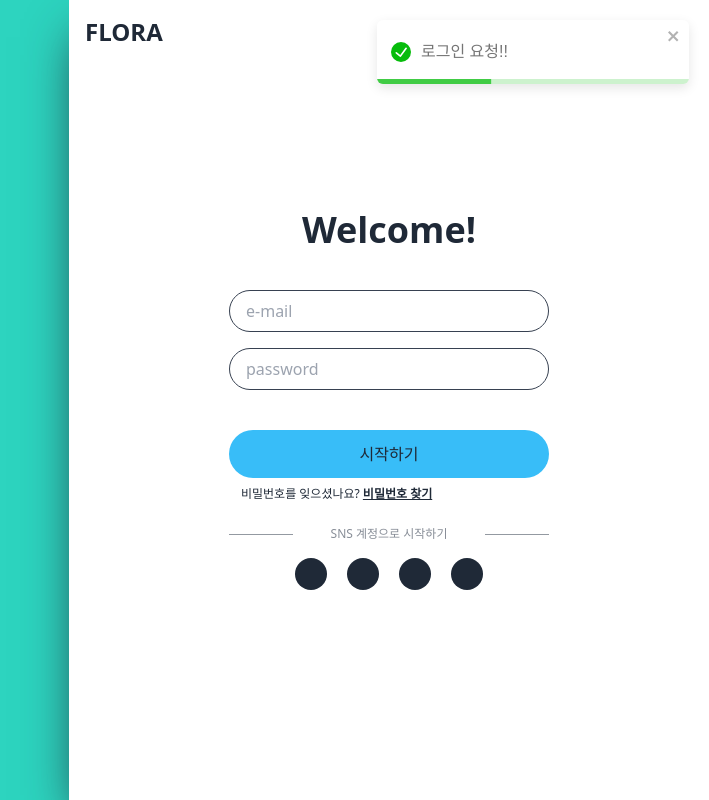
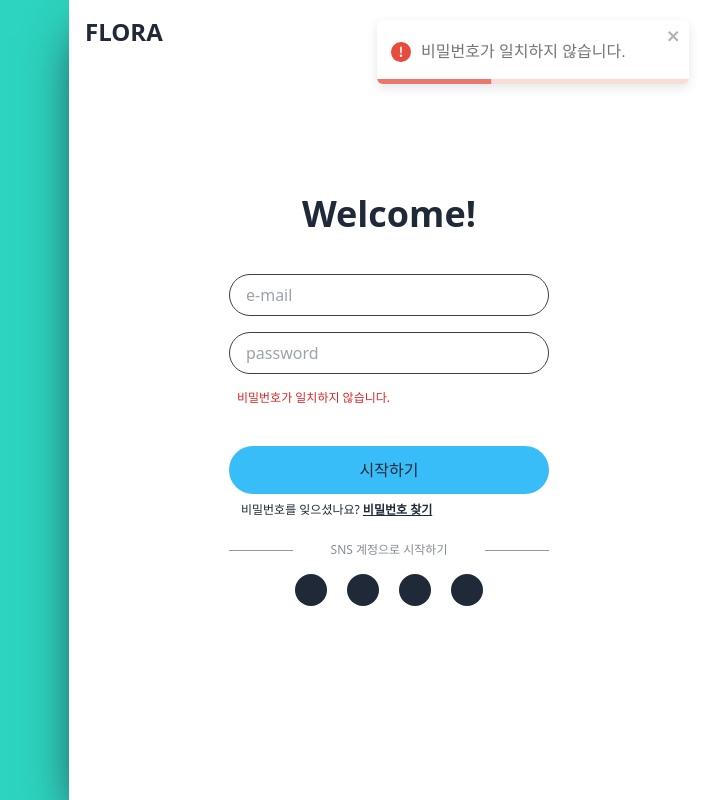
Before and after one commit to Hira-Yuki/flOra, a Next.js app: page / in a window 1280 px wide. Both pictures are taken after typing "name@example.com", "Sample123" into the empty fields and a click on the button "시작하기". Shown: the whole page, without its empty margins (571-1280 px from the left). Built offline with nearby package versions, Linux system fonts and the light colour scheme.

Commit message:
feat : error handle hooks 생성, 에러 처리
- 에러 생성을 위한 커스텀 훅 생성
- 로그인, 비밀번호 찾기 에러 처리 추가

```diff
--- a/app/find-password/page.tsx
+++ b/app/find-password/page.tsx
@@ -1,31 +1,27 @@
 'use client';
 import useDebouncedSubmit from '@hooks/useDebounceSubmit';
+import useErrorState from '@hooks/useErrorState';
 import useInput from '@hooks/useInput';
 import Link from 'next/link';
-import { useState } from 'react';
 import { toast } from 'react-toastify';
 
 export default function FindPassword() {
   const email = useInput('');
-  const [error, setError] = useState({
-    massage: '',
-    isError: false,
-  });
+  const error = useErrorState();
 
   const handleSubmit = async (emailValue: string) => {
-    setError({ massage: '', isError: false });
+    error.reset();
     if (!emailValue) {
       toast.warning('이메일을 정확히 입력해 주세요.');
       return;
     }
 
     try {
-      throw new Error('Invalid email');
       toast.success('인증 메일 발송 성공');
     } catch (err) {
       toast.error('오류 발생');
       console.log(err);
-      setError({ massage: err.message, isError: true });
+      error.setError({ massage: err.message, isError: true });
     }
   };
 
@@ -61,7 +57,9 @@ export default function FindPassword() {
               value={email.value}
               onChange={email.onChange}
             />
-            {error.isError && <span>{error.massage}</span>}
+            {error.isError && (
+              <span className="text-red-600 text-xs pl-2">{error.message}</span>
+            )}
             <button
               className="mt-4 md:mt-6 py-2 md:py-3 rounded-badge w-full bg-sky-400"
               type="submit"
--- a/app/page.tsx
+++ b/app/page.tsx
@@ -1,5 +1,6 @@
 'use client';
 import useDebouncedSubmit from '@hooks/useDebounceSubmit';
+import useErrorState from '@hooks/useErrorState';
 import useInput from '@hooks/useInput';
 import Link from 'next/link';
 import { toast } from 'react-toastify';
@@ -7,6 +8,7 @@ import { toast } from 'react-toastify';
 export default function Hello() {
   const email = useInput('');
   const password = useInput('');
+  const error = useErrorState();
 
   const resetForm = () => {
     email.reset();
@@ -14,16 +16,19 @@ export default function Hello() {
   };
 
   const handleSubmit = async (emailValue: string, passwordValue: string) => {
+    error.reset();
     if (!emailValue || !passwordValue) {
       toast.warning('이메일과 비밀번호를 정확히 입력해 주세요.');
       return;
     }
 
     try {
+      throw new Error('비밀번호가 일치하지 않습니다.');
       toast.success('로그인 요청!!');
-    } catch (error) {
-      toast.error('로그인 실패');
-      console.log(error);
+    } catch (err) {
+      toast.error(err.message);
+      console.log(err);
+      error.setError({ massage: err.message, isError: true });
     }
 
     resetForm();
@@ -69,6 +74,9 @@ export default function Hello() {
               value={password.value}
               onChange={password.onChange}
             />
+            {error.isError && (
+              <span className="text-red-600 text-xs pl-2">{error.message}</span>
+            )}
             <button
               className="mt-4 md:mt-6 py-2 md:py-3 rounded-badge w-full bg-sky-400"
               type="submit"
--- /dev/null
+++ b/hooks/useErrorState.ts
@@ -0,0 +1,21 @@
+import { useState } from 'react';
+
+export default function useErrorState(
+  initialState = {
+    massage: '',
+    isError: false,
+  },
+) {
+  const [errorState, setError] = useState(initialState);
+
+  return {
+    message: errorState.massage,
+    isError: errorState.isError,
+    setError,
+    reset: () =>
+      setError({
+        massage: '',
+        isError: false,
+      }),
+  };
+}
```
